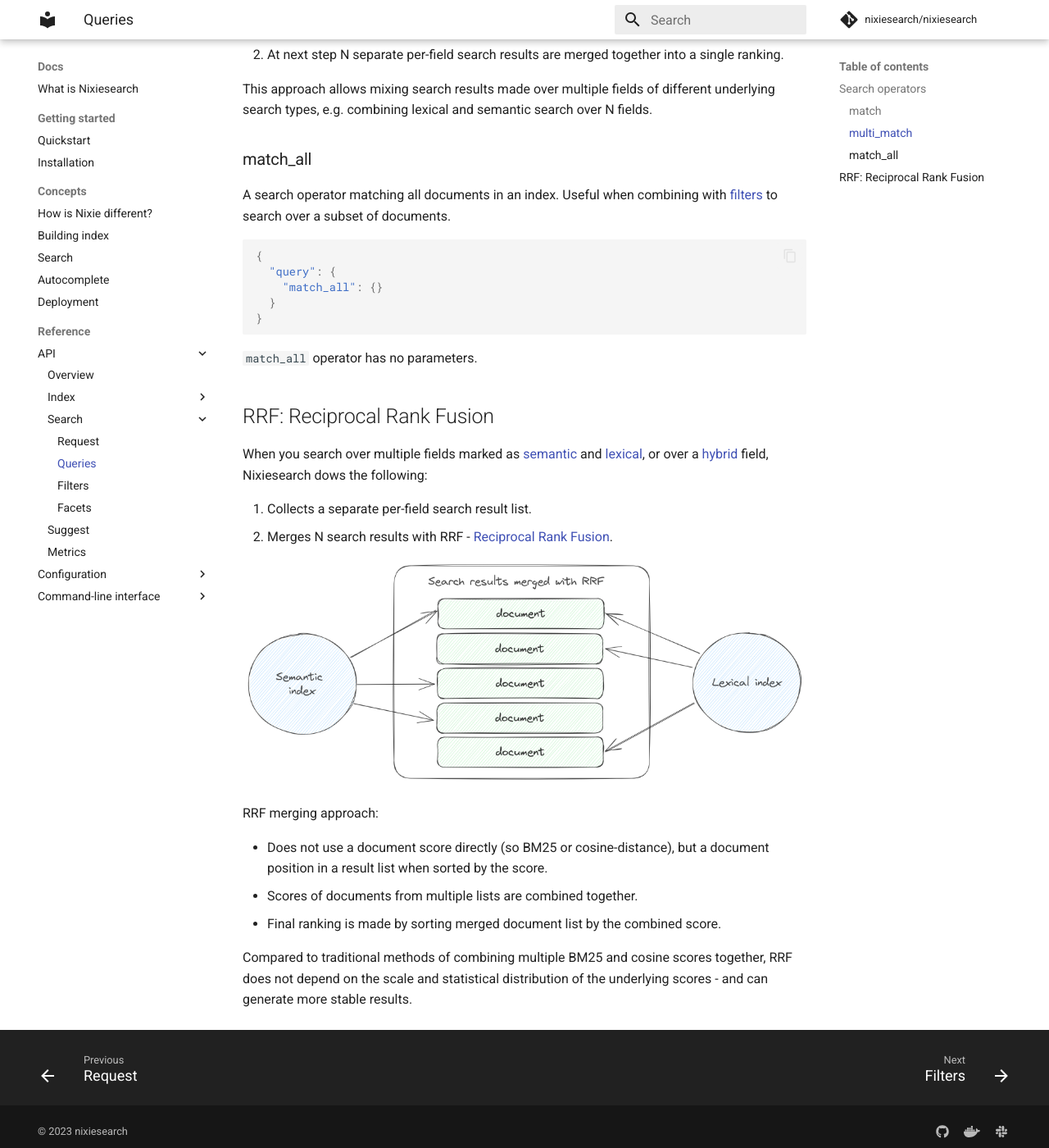
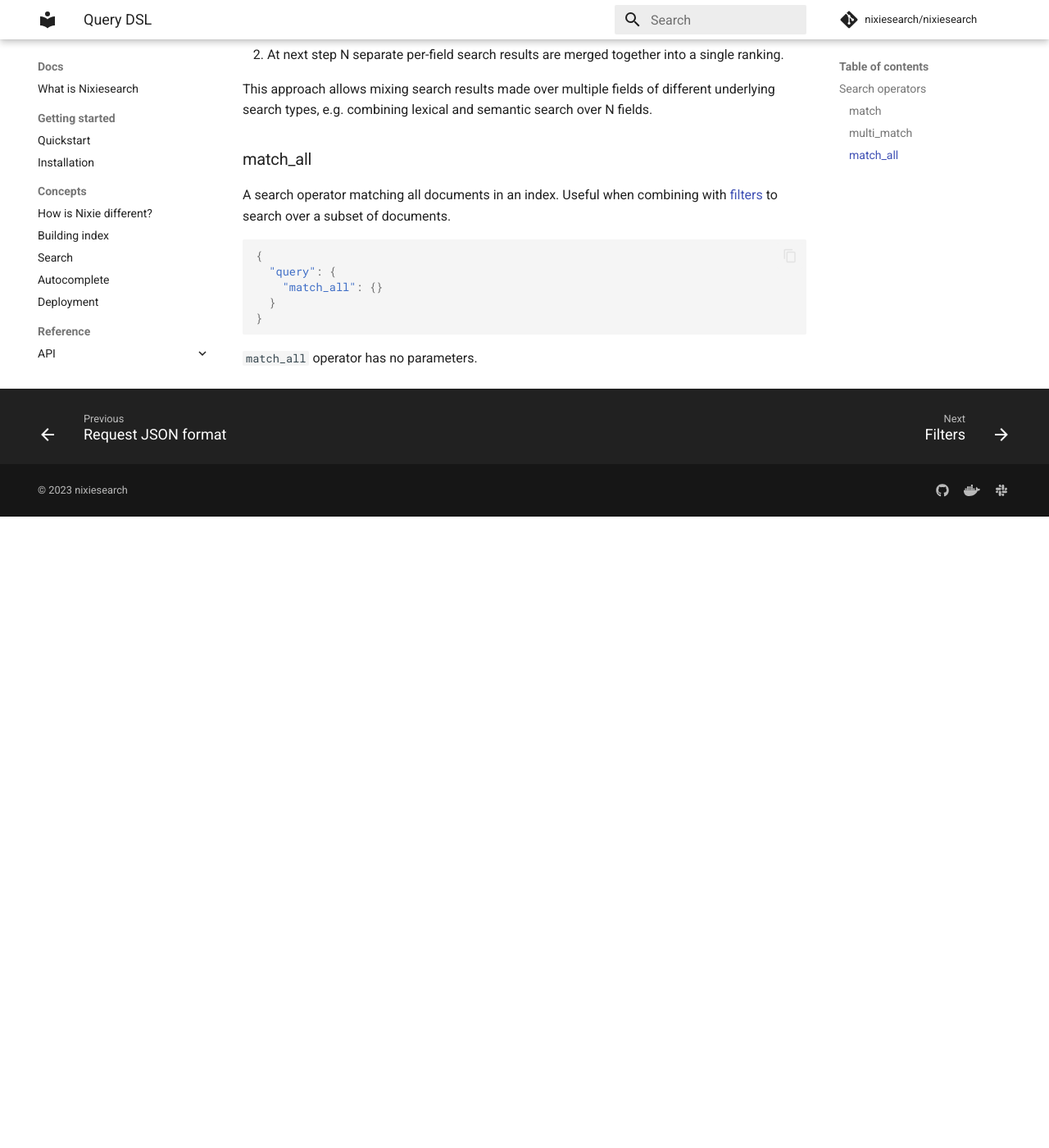
Before and after one commit to nixiesearch/nixiesearch, an MkDocs documentation site: the page built from docs/docs/reference/api/search/query.md, in a window 1280 px wide and 1400 px high, scrolled down 1883 px. Shown: the whole window at 82% size. Built offline with MkDocs 1.6.1 and Material for MkDocs 9.7.7, drawn with Linux system fonts in a browser that asks for light colours; comment, search, counter and statistics services are not loaded; after the commit the page ends 2513 px from its top, so only the background shows below that.

Commit message:
doc: move rrf section to concepts-search

````diff
--- a/docs/docs/reference/api/search/query.md
+++ b/docs/docs/reference/api/search/query.md
@@ -70,7 +70,7 @@
 * `<search-query>`: a search query string.
 * `operator`: optional, possible values: `"and"`, `"or"`. For lexical search, should documents contain all or some of terms from the search query. For semantic search this parameter is ignored.
 
-Compared to Lucene-based search engines, Nixiesearch does a [RRF](#rrf-reciprocal-rank-fusion) mixing of documents matched over different fields:
+Compared to Lucene-based search engines, Nixiesearch does a [RRF](../../../concepts/search.md#rrf-reciprocal-rank-fusion) mixing of documents matched over different fields:
 
 1. At first pass, documents matching each separate field are collected.
 2. At next step N separate per-field search results are merged together into a single ranking.
@@ -90,20 +90,3 @@
 ```
 
 `match_all` operator has no parameters.
-
-## RRF: Reciprocal Rank Fusion
-
-When you search over multiple fields marked as [semantic](../../config/mapping.md) and [lexical](../../config/mapping.md), or over a [hybrid](../../config/mapping.md) field, Nixiesearch dows the following:
-
-1. Collects a separate per-field search result list.
-2. Merges N search results with RRF - [Reciprocal Rank Fusion](#TODO).
-
-![RRF](../../../img/hybridsearch.png)
-
-RRF merging approach:
-
-* Does not use a document score directly (so BM25 or cosine-distance), but a document position in a result list when sorted by the score.
-* Scores of documents from multiple lists are combined together.
-* Final ranking is made by sorting merged document list by the combined score.
-
-Compared to traditional methods of combining multiple BM25 and cosine scores together, RRF does not depend on the scale and statistical distribution of the underlying scores - and can generate more stable results.
--- a/docs/mkdocs.yml
+++ b/docs/mkdocs.yml
@@ -131,8 +131,8 @@
                 - Document format: reference/api/index/document-format.md
                 - REST Endpoint: reference/api/index/ingestion.md
             - Search:
-                - Request: reference/api/search/request.md
-                - Queries: reference/api/search/query.md
+                - Request JSON format: reference/api/search/request.md
+                - Query DSL: reference/api/search/query.md
                 - Filters: reference/api/search/filter.md
                 - Facets: reference/api/search/facet.md
             - Suggest: reference/api/suggest.md
````
Also changed, not shown: docs/docs/concepts/search.md (+20 -2 lines).
